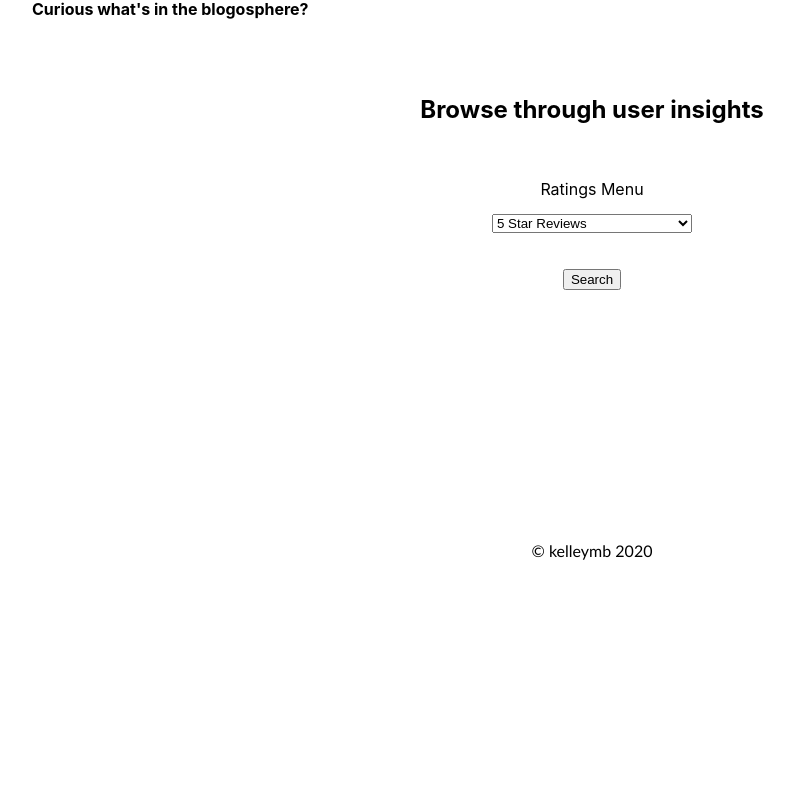
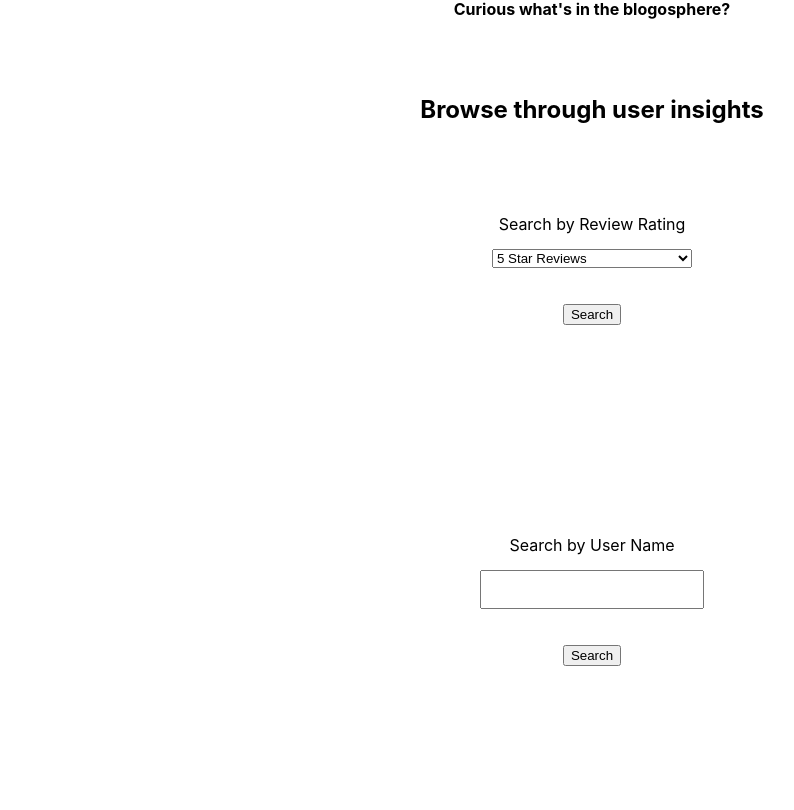
Before and after one commit to kelleymb/btr-client, a React (Create React App) app: page /panel in a window 1280 px wide. Shown: the part 470-1280 px from the top of the page, without its empty margins (48-842 px from the left). Before the commit the page ends 1060 px from the top, so only its background shows below. Built offline with nearby package versions, Linux system fonts and the light colour scheme.

Commit message:
SignUp 200

```diff
--- a/src/Add/Add.js
+++ b/src/Add/Add.js
@@ -17,12 +17,13 @@ class Add extends Component {
     handleSubmit = e => {
         e.preventDefault();
         const newReview = {
+            user_name: "Lorem",
             title: e.target['title-input'].value,
             author: e.target['author-input'].value,
             content: e.target['add-content'].value,
             rating: e.target['rating-input'].value,
         }
-        console.log(newReview)
+        console.log(JSON.stringify(newReview))
         fetch(`${config.API_ENDPOINT}/add`, {
             method: 'POST',
             headers: {
@@ -34,7 +35,7 @@ class Add extends Component {
             console.log(res)
             if (!res.ok)
                 return res.json().then(e => Promise.reject(e))
-            return res.json()
+            return res
         })
         // .then(review => {
         //     this.context.addReview(review)
--- a/src/Nav/Nav.js
+++ b/src/Nav/Nav.js
@@ -4,7 +4,6 @@ import Home from '../Home/Home';
 import SignUp from '../SignUp/SignUp';
 import SignIn from '../SignIn/SignIn';
 import Panel from '../Panel/Panel';
-import Reviews from '../Reviews/Reviews'
 import './Nav.css';
 
 class Nav extends Component {
--- a/src/Panel/Panel.css
+++ b/src/Panel/Panel.css
@@ -1,3 +1,7 @@
 section {
     padding: 35px;
 }
+
+.panel {
+    text-align: center;
+}
--- a/src/Panel/Panel.js
+++ b/src/Panel/Panel.js
@@ -19,10 +19,6 @@ class Panel extends Component {
                 <section className="view-reviews">
                     <h4>Curious what's in the blogosphere?</h4>
                     <Reviews />
-
-                    {/* <ul>
-                        <li key={Reviews}><Link to="/reviews">Explore reviews</Link></li>
-                    </ul> */}
                 </section>
             </section>
 
--- a/src/Reviews/Reviews.css
+++ b/src/Reviews/Reviews.css
@@ -1,4 +1,5 @@
-.rating-search-form  {
+
+.rating-search-form, .user-search-form  {
     display: flex;
     flex-direction: column;
 }
@@ -11,18 +12,18 @@ label {
     text-align: center;
 }
 
-select {
+select, input {
     width: 200px;
     height: auto;
     margin-right: auto;
     margin-left: auto;
 }
 
-option {
-    padding: 5px;
+option, input {
+    padding: 10px;
 }
 
-.rating-button {
+.rating-button, .user-search-button {
     margin-left: auto;
     margin-right: auto;
 }
--- a/src/Reviews/Reviews.js
+++ b/src/Reviews/Reviews.js
@@ -1,12 +1,48 @@
 import React, {Component} from 'react';
 import './Reviews.css'
+import config from '../config';
 
 class Reviews extends Component {
 
-    handleSearch = e => {
+    //ERROR Rating must be a number
+    handleRating = e => {
         e.preventDefault();
-        alert('Search button works!')
+        const rating = Number(e.target['rating-input'].value)
+        console.log(rating)
+        console.log(typeof rating)
+        fetch(`${config.API_ENDPOINT}/reviews?${rating}`)
+            .then(ratingRes => {
+                if (!ratingRes.ok)
+                    return ratingRes.json().then(e => Promise.reject(e))
+                if(ratingRes.json() === 0) {
+                    console.error('Oops! There are no reviews available for that rating. Try again.')
+                }
+                return ratingRes
+            })
+            .catch(error => {
+                console.error({ error })
+                console.log(error)
+            })
+    }
 
+// WORKING with database- display in results section
+    handleUser = e => {
+        e.preventDefault()
+        const user = e.target['user-input'].value
+        console.log(user)
+        fetch(`${config.API_ENDPOINT}/reviews/${user}`)
+            .then(userRes => {
+                if (!userRes.ok)
+                    return userRes.json().then(e => Promise.reject(e))
+                if(userRes.json() === 0) {
+                    console.error('Oops! There is no user by that User Name. Check your spelling and try again!')
+                }
+                return userRes
+            })
+            .catch(error => {
+                console.error({ error })
+                console.log(error)
+            })
     }
 
     render() {
@@ -14,21 +50,35 @@ class Reviews extends Component {
         return (
             <section>
                 <h2>Browse through user insights</h2>
-                <form className="rating-search-form" onSubmit={this.handleSearch}>
-                    <label htmlFor="rating-input">Ratings Menu</label>
-                    <select id="rating-input" name="rating-input">
-                        <option value="">5 Star Reviews</option>
-                        <option value="">4 Star Reviews</option>
-                        <option value="">3 Star Reviews</option>
-                        <option value="">2 Star Reviews</option>
-                        <option value="">1 Star Reviews</option>
-                    </select>
-                    <section className="rating-button">
+                <section className="search-by-rating">
+                    <form className="rating-search-form" onSubmit={this.handleRating}>
+                        <label htmlFor="rating-input">Search by Review Rating</label>
+                        <select id="rating-input" name="rating-input">
+                            <option value="5">5 Star Reviews</option>
+                            <option value="4">4 Star Reviews</option>
+                            <option value="3">3 Star Reviews</option>
+                            <option value="2">2 Star Reviews</option>
+                            <option value="1">1 Star Reviews</option>
+                        </select>
+                        <section className="rating-button">
+                            <button type="submit" >Search</button>
+                        </section>
+                    </form>
+                    <section className="ratings_results">
+                        {/* code results to appear here */}
+                    </section>
+                </section>
+                <section className="search-by-user" onSubmit={this.handleUser}>
+                    <form className="user-search-form">
+                    <label htmlFor="user-input">Search by User Name</label>
+                    <input required text='Search by User Name' type='text' name='user-input'></input>
+                    <section className="user-search-button">
                         <button type="submit" >Search</button>
                     </section>
-                </form>
-                <section className="ratings_results">
-                    <h4>{this.props.reviews}</h4>
+                    </form>
+                    <section className="users-results">
+                        {/* code results to appear here */}
+                    </section>
                 </section>
             </section>
         )
--- a/src/SignIn/SignIn.js
+++ b/src/SignIn/SignIn.js
@@ -1,11 +1,32 @@
 import React, { Component } from 'react';
+import config from '../config'
 import './SignIn.css';
 
 class SignIn extends Component {
 
     handleSignIn = e => {
         e.preventDefault();
-        alert('Sign In button works!')
+        const userCred = {
+            email: e.target['email'].value,
+            password: e.target['password'].value
+        }
+        fetch(`${config.API_ENDPOINT}/signin`, {
+            method: 'POST',
+            headers: {
+                'content-type': 'application/json',
+            },
+            body: JSON.stringify(userCred)
+        })
+        .then(res => {
+            console.log(res)
+            if (!res.ok)
+                return res.json().then(e => Promise.reject(e))
+            return res
+        })
+        .catch(error => {
+            console.error({ error })
+            console.log(error)
+        })
     }
 
     render() {
@@ -18,6 +39,7 @@ class SignIn extends Component {
                         required
                         text="Email Address"
                         type="email"
+                        name="email"
                     >
                     </input>
                     <label>Password</label>
@@ -25,6 +47,7 @@ class SignIn extends Component {
                         required
                         text="Password"
                         type="password"
+                        name="password"
                     ></input>
                     <div className="button-div">
                         <button
--- a/src/SignUp/SignUp.js
+++ b/src/SignUp/SignUp.js
@@ -1,11 +1,33 @@
 import React, { Component } from 'react';
+import config from '../config'
 import './SignUp.css';
 
 class SignUp extends Component {
 
     handleSignUp = e => {
         e.preventDefault();
-        alert('Sign Up button works!')
+        const newUser = {
+            user_name: e.target['user_name'].value,
+            email: e.target['email'].value,
+            password: e.target['password'].value
+        }
+        fetch(`${config.API_ENDPOINT}/signup`, {
+            method: 'POST',
+            headers: {
+                'content-type': 'application/json',
+            },
+            body: JSON.stringify(newUser)
+        })
+        .then(res => {
+            console.log(res)
+            if (!res.ok)
+                return res.json().then(e => Promise.reject(e))
+            return res
+        })
+        .catch(error => {
+            console.error({ error })
+            console.log(error)
+        })
     }
 
     render() {
@@ -18,6 +40,7 @@ class SignUp extends Component {
                         required
                         text="User Name"
                         type="text"
+                        name="user_name"
                     >
                     </input>
                     <label>Email Address</label>
@@ -25,6 +48,7 @@ class SignUp extends Component {
                         required
                         text="Email Address"
                         type="email"
+                        name="email"
                     >
                     </input>
                     <label>Password</label>
@@ -32,6 +56,7 @@ class SignUp extends Component {
                         required
                         text="Password"
                         type="password"
+                        name="password"
                     >
                     </input>
                     <div className="button-div">
```
Also changed, not shown: src/SignOut/SignOut.css (added), src/SignOut/SignOut.js (added), 1 other file (tests, documents, lock files or other folders).
